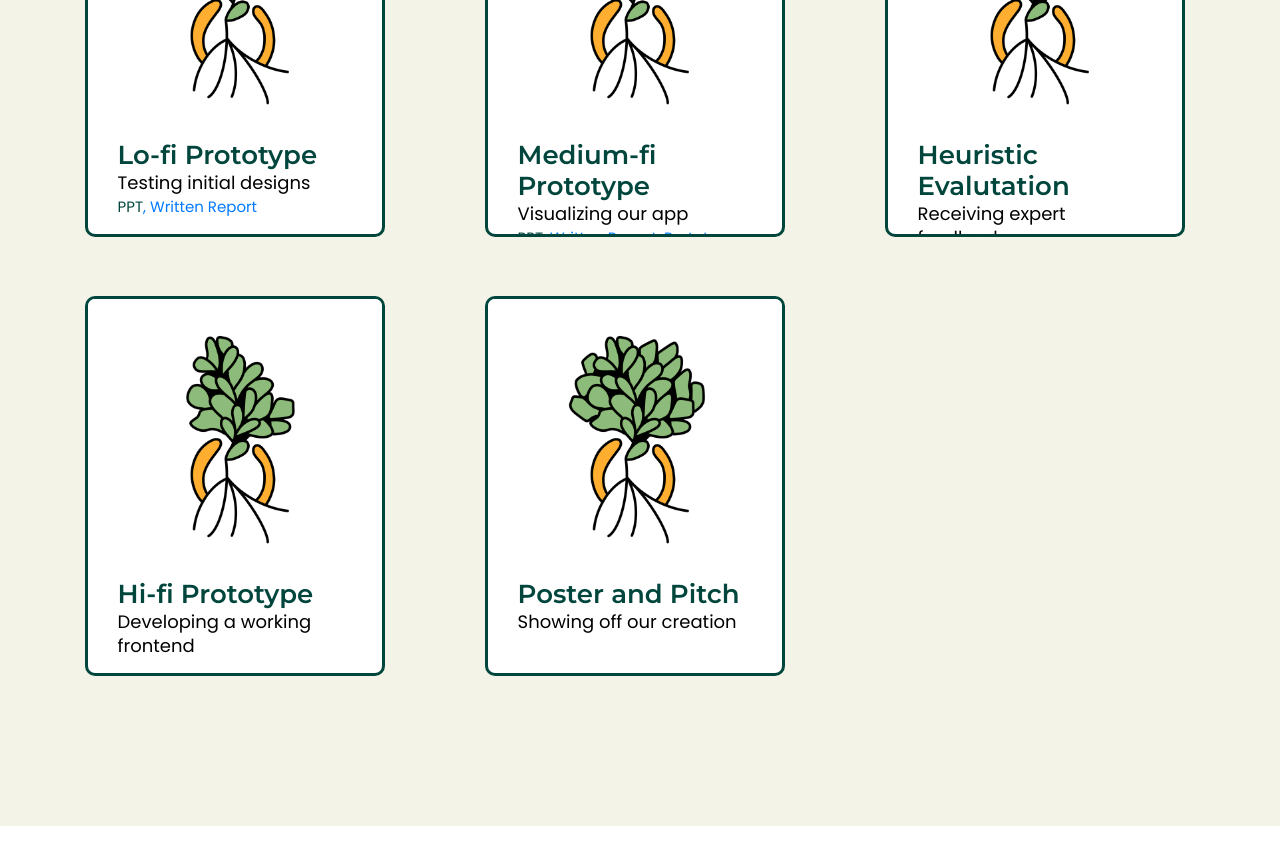
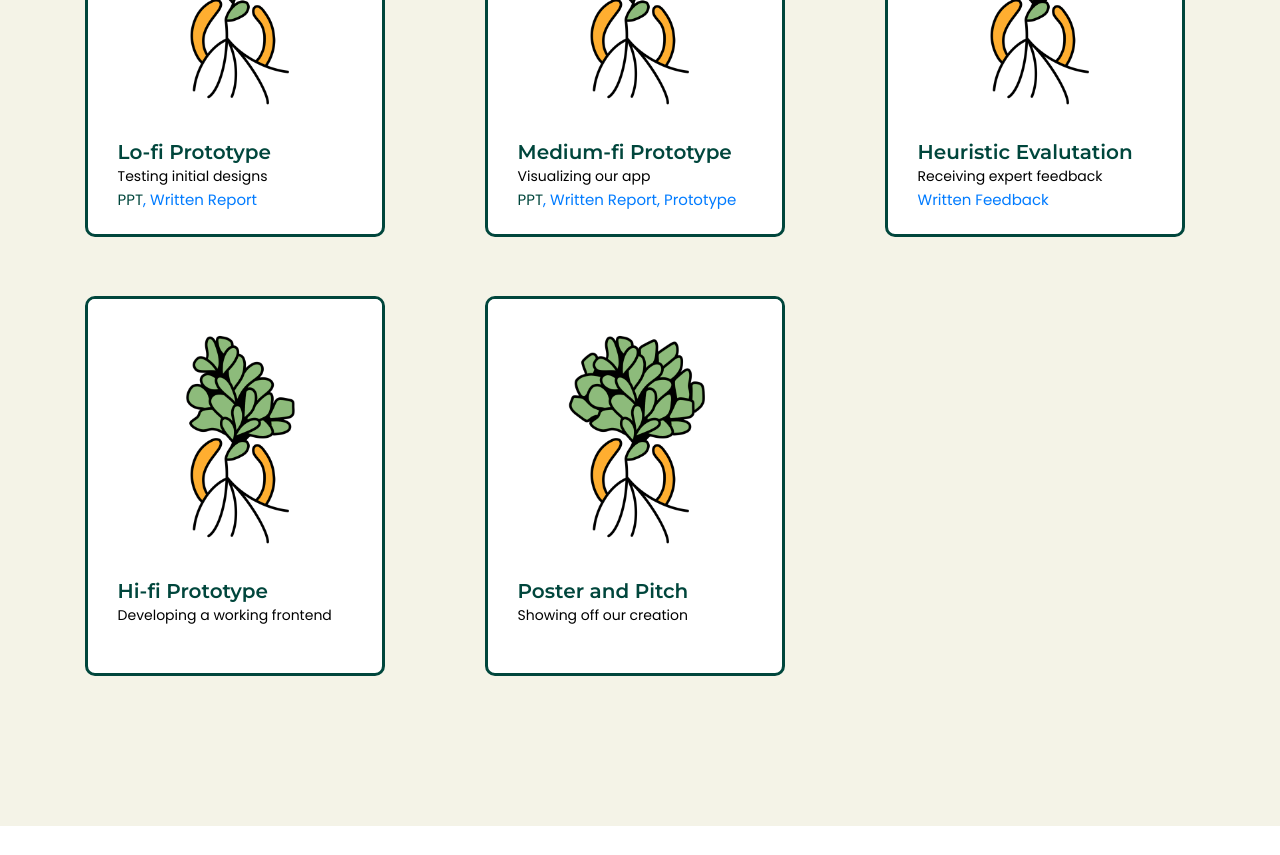
Before and after one commit to cgmoffitt/grove, a React (Create React App) app: page /about in a window 1280 px wide. Shown: the part 2400-3255 px from the top of the page. Built offline with nearby package versions, Linux system fonts and the light colour scheme; the HTML template or start-up script is replaced by a standard one.

Commit message:
Update the sizing of text on card so you can see the full card and it's also mobile accessible

```diff
--- a/src/SingleFeatures/portfolio_item.jsx
+++ b/src/SingleFeatures/portfolio_item.jsx
@@ -33,11 +33,11 @@ export default function PortfolioItem(props) {
                 <div className="deneb_info">
 
                     {pdf ?
-                        <h4><a href={pdf} target='_blank' rel='noopener noreferrer'>{title}</a></h4>
+                        <h4 style={{fontSize:20}}><a href={pdf} target='_blank' rel='noopener noreferrer'>{title}</a></h4>
                         :
-                        <h4>{title}</h4>
+                        <h4 style={{fontSize:20}}>{title}</h4>
                     }
-                    <p style={{color:"black"}}>{tag}</p>
+                    <p style={{color:"black", fontSize: 14}}>{tag}</p>
                     <div className='d-flex '>
                         {ppt && <a href={ppt} target='_blank' download>PPT</a>}
                         {writtenReport && <a href={writtenReport} target='_blank' rel='noopener noreferrer'>, Written Report</a>}
```
